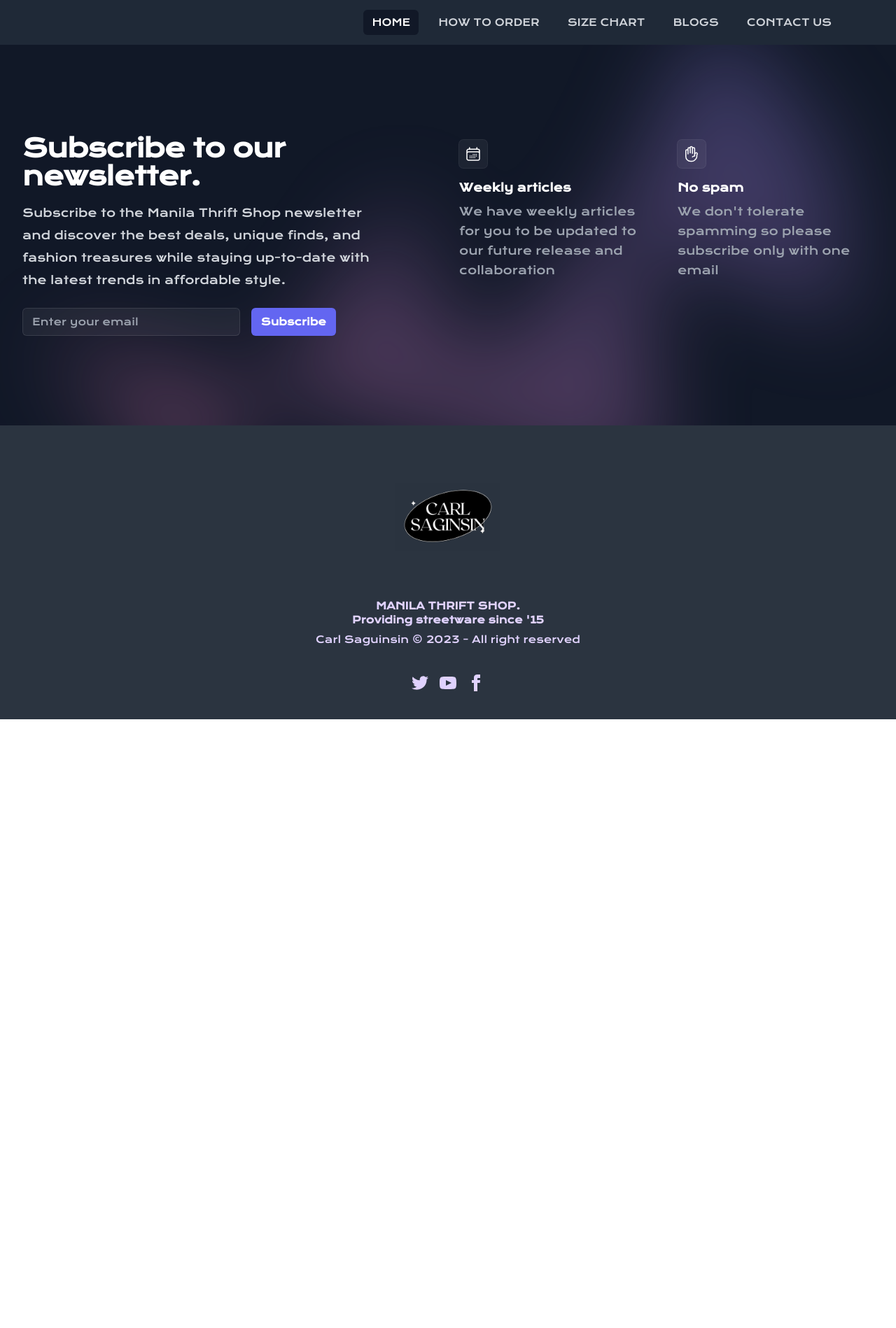
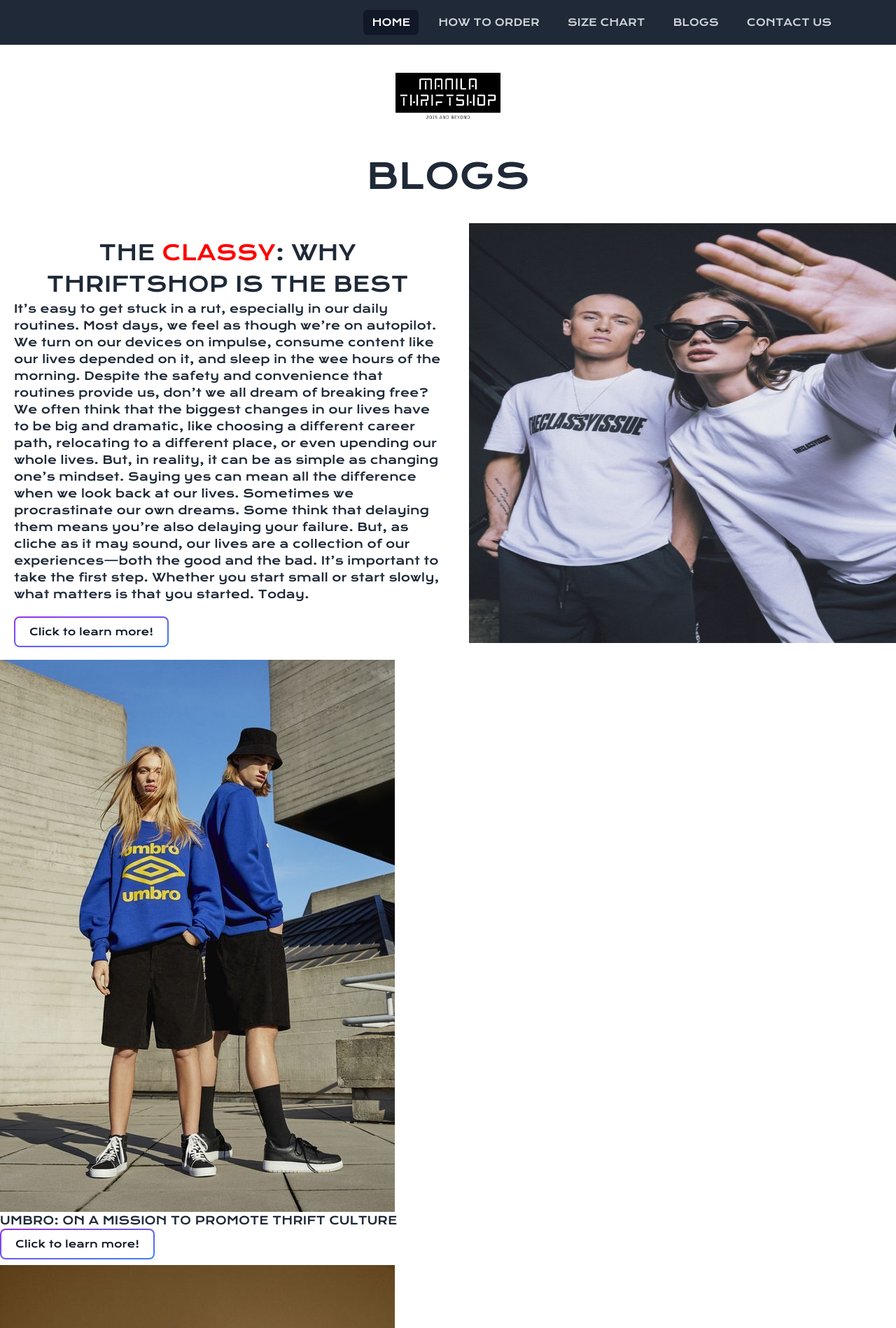
Before and after one commit to CSaguinsin/manila-thrift-shop, a React (Create React App) app: page /blogs in a window 1280 px wide. Shown: the top 1898 px of the page at 70% size. Before the commit the page ends 1028 px from the top, so only its background shows below. Built offline with nearby package versions, Linux system fonts and the light colour scheme.

Commit message:
12:00 pm 17-07-2023
I started creating the Blog post tab.

```diff
--- a/src/App.js
+++ b/src/App.js
@@ -6,6 +6,7 @@
 import Home from './Components/Home';
 import Orderpage from './Components/Orderpage';
 import SizeChart from './Components/SizeChart';
+import Blogs from './Components/Blogs';
 import ContactUs from './Components/Contact';
 import Newsletter from './Components/Newsletter';
 import Footer from './Components/Footer';
@@ -19,6 +20,7 @@
         <Route path="/orderpage" element={<Orderpage />} />
         <Route path="/contact-us" element={<ContactUs />} />
         <Route path='/size-chart' element={<SizeChart />} />
+        <Route path='/blogs' element={<Blogs/>} />
       </Routes>
       <Newsletter />
       <Footer />
--- a/src/Components/Blogs.jsx
+++ b/src/Components/Blogs.jsx
@@ -0,0 +1,90 @@
+import React, { useState, useEffect } from 'react';
+import AOS from 'aos';
+import 'aos/dist/aos.css';
+import './Css/Blogs.css';
+import Logo from '../assets/logo/logo.png';
+import Classy from '../assets/grahphic designs/blogpost5.jpg';
+import Blogpost2 from '../assets/grahphic designs/blogpost2.jpg';
+import Blogpost1 from '../assets/grahphic designs/blogpost1.png';
+import Blogpost3 from '../assets/grahphic designs/blogpost3.jpg';
+import Blogpost4 from '../assets/grahphic designs/blogpost4.jpg';
+import Blogpost6 from '../assets/grahphic designs/blogpost6.jpg';
+import Blogpost7 from '../assets/grahphic designs/blogpost7.jpg';
+
+const Blogs = () => {
+    useEffect(() => {
+        AOS.init();
+      }, []);
+  return (
+    <>
+        <section>
+            <img className='Logo' src={Logo} alt="Logo" />
+            <h1 className='blogs'>BLOGS</h1>
+        </section>
+
+        <section>
+        <div className='container'>
+                <div className='left-column'>
+                    <h1 className='title'>THE <span className='classy'>CLASSY</span>: WHY THRIFTSHOP IS THE BEST</h1>
+                    <p>It’s easy to get stuck in a rut, especially in our daily routines.
+                        Most days, we feel as though we’re on autopilot. We turn on our devices on impulse, consume content like our lives depended on it, and sleep in the wee hours of the morning. Despite the safety and convenience that routines provide us, don’t we all dream of breaking free?
+                        We often think that the biggest changes in our lives have to be big and dramatic, like choosing a different career path, relocating to a different place, or even upending our whole lives. But, in reality, it can be as simple as changing one’s mindset. Saying yes can mean all the difference when we look back at our lives.
+                        Sometimes we procrastinate our own dreams. Some think that delaying them means you’re also delaying your failure. But, as cliche as it may sound, our lives are a collection of our experiences—both the good and the bad. It’s important to take the first step. Whether you start small or start slowly, what matters is that you started. Today.</p>
+                        <button className="relative inline-flex items-center justify-center p-0.5 mb-2 mr-2 overflow-hidden text-sm font-medium text-gray-900 rounded-lg group bg-gradient-to-br from-purple-600 to-blue-500 group-hover:from-purple-600 group-hover:to-blue-500 hover:text-white dark:text-white focus:ring-4 focus:outline-none focus:ring-blue-300 dark:focus:ring-blue-800">
+                        <span className="relative px-5 py-2.5 transition-all ease-in duration-75 bg-white dark:bg-gray-900 rounded-md group-hover:bg-opacity-0">
+                        Click to learn more!
+                        </span>
+                    </button>
+                </div>
+                <div className='right-column'>
+                    <img className='Classy' src={Classy} alt='first blog' />
+                </div>
+            </div>
+        </section>
+
+        <section>
+            <div>
+                <img src={Blogpost2} alt='blog' />
+                <h3 className='header3'>UMBRO: ON A MISSION TO PROMOTE THRIFT CULTURE</h3>
+                    <button className="relative inline-flex items-center justify-center p-0.5 mb-2 mr-2 overflow-hidden text-sm font-medium text-gray-900 rounded-lg group bg-gradient-to-br from-purple-600 to-blue-500 group-hover:from-purple-600 group-hover:to-blue-500 hover:text-white dark:text-white focus:ring-4 focus:outline-none focus:ring-blue-300 dark:focus:ring-blue-800">
+                            <span className="relative px-5 py-2.5 transition-all ease-in duration-75 bg-white dark:bg-gray-900 rounded-md group-hover:bg-opacity-0">
+                            Click to learn more!
+                            </span>
+                    </button>
+                <img src={Blogpost3} alt='blog' />
+                <h3>DJ DUO CODY AND HUDSON: ON CONQUERING SELF-DEOUBT</h3>
+                    <button className="relative inline-flex items-center justify-center p-0.5 mb-2 mr-2 overflow-hidden text-sm font-medium text-gray-900 rounded-lg group bg-gradient-to-br from-purple-600 to-blue-500 group-hover:from-purple-600 group-hover:to-blue-500 hover:text-white dark:text-white focus:ring-4 focus:outline-none focus:ring-blue-300 dark:focus:ring-blue-800">
+                            <span className="relative px-5 py-2.5 transition-all ease-in duration-75 bg-white dark:bg-gray-900 rounded-md group-hover:bg-opacity-0">
+                            Click to learn more!
+                            </span>
+                    </button>
+
+                <img src={Blogpost4} alt='blog' />
+                <h3>STREET WARE URBAN FASHION:WHY GENZ IS MORE INTO STREETWARE</h3>
+                    <button className="relative inline-flex items-center justify-center p-0.5 mb-2 mr-2 overflow-hidden text-sm font-medium text-gray-900 rounded-lg group bg-gradient-to-br from-purple-600 to-blue-500 group-hover:from-purple-600 group-hover:to-blue-500 hover:text-white dark:text-white focus:ring-4 focus:outline-none focus:ring-blue-300 dark:focus:ring-blue-800">
+                                <span className="relative px-5 py-2.5 transition-all ease-in duration-75 bg-white dark:bg-gray-900 rounded-md group-hover:bg-opacity-0">
+                                Click to learn more!
+                                </span>
+                    </button>
+                <img src={Blogpost6} alt='blog' />
+                <h3>LEAVING OUR COMFORT ZONES:COMFORT ZONE IS NOT THE BEST PLACE IF YOU WANT TO IMPROVE</h3>
+                    <button className="relative inline-flex items-center justify-center p-0.5 mb-2 mr-2 overflow-hidden text-sm font-medium text-gray-900 rounded-lg group bg-gradient-to-br from-purple-600 to-blue-500 group-hover:from-purple-600 group-hover:to-blue-500 hover:text-white dark:text-white focus:ring-4 focus:outline-none focus:ring-blue-300 dark:focus:ring-blue-800">
+                                    <span className="relative px-5 py-2.5 transition-all ease-in duration-75 bg-white dark:bg-gray-900 rounded-md group-hover:bg-opacity-0">
+                                    Click to learn more!
+                                    </span>
+                    </button>
+
+                <img src={Blogpost7} alt='blog' />
+                <h3>VENEM ON THRIFT SHOPS: WHY VENEM BAND CHOOSE THRIFT SHOP TO BUY CLOTHES</h3>
+                    <button className="relative inline-flex items-center justify-center p-0.5 mb-2 mr-2 overflow-hidden text-sm font-medium text-gray-900 rounded-lg group bg-gradient-to-br from-purple-600 to-blue-500 group-hover:from-purple-600 group-hover:to-blue-500 hover:text-white dark:text-white focus:ring-4 focus:outline-none focus:ring-blue-300 dark:focus:ring-blue-800">
+                                        <span className="relative px-5 py-2.5 transition-all ease-in duration-75 bg-white dark:bg-gray-900 rounded-md group-hover:bg-opacity-0">
+                                        Click to learn more!
+                                        </span>
+                    </button>
+            </div>
+        </section>
+    </>
+  )
+}
+
+export default Blogs
--- /dev/null
+++ b/src/Components/Css/Blogs.css
@@ -0,0 +1,65 @@
+
+.blogs {
+    padding-bottom: 30px;
+    font-family: 'Krona One', sans-serif;
+    text-align: center;
+    font-size: 50px;
+}
+
+.container {
+    display: flex;
+    flex-wrap: wrap;
+    justify-content: space-between;
+    padding-bottom: 10px;
+  }
+
+  .left-column {
+    flex: 1;
+    margin-right: 20px; /* Adjust the desired spacing */
+    margin-left: 20px;
+  }
+
+  .right-column {
+    flex: 1;
+    display: flex;
+    justify-content: flex-end;
+    margin-left: 20px; /* Adjust the desired spacing */
+  }
+
+  .Classy {
+    max-width: 100%;
+    height: auto;
+    height: 600px;
+  }
+
+  @media (max-width: 768px) {
+    .container {
+      flex-direction: column;
+    }
+  }
+
+
+  .title {
+    padding-top: 20px;
+    font-family: 'Krona One', sans-serif;
+    text-align: center;
+    font-size: 30px;
+  }
+.classy {
+    color: red;
+  }
+
+p {
+    padding-bottom: 20px;
+}
+
+.animate-on-scroll {
+    opacity: 0;
+    transform: translateY(10px);
+    transition: opacity 5s ease, transform 5s ease;
+  }
+
+  .animate-on-scroll.animated {
+    opacity: 4;
+    transform: translateY(0);
+  }
```
